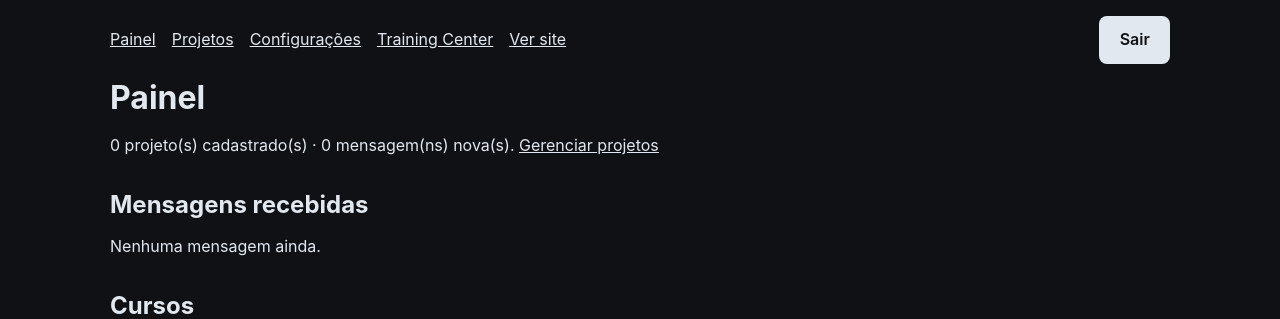
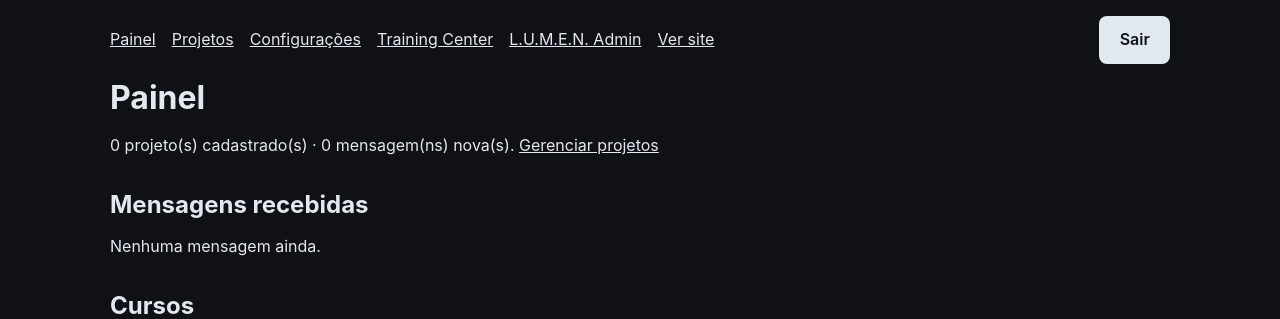
Before and after one commit to Leonardo360-arch/Portifolio-, a PHP site: page /admin/dashboard.php in a window 1280 px wide. Shown: the top 319 px of the page. Run offline with PHP 8.4, Linux system fonts and the light colour scheme; the visitor is signed in with stand-in values (Sample User, id 1); data that the repository does not hold is empty.

Commit message:
feat(admin): expose authenticated Lumen command console

```diff
--- a/admin/_layout.php
+++ b/admin/_layout.php
@@ -22,7 +22,7 @@ function admin_header(string $titulo): void
 <link rel="stylesheet" href="../assets/css/themes.css"><link rel="stylesheet" href="../assets/css/style.css">
 <script src="../assets/js/themes.js"></script></head><body>
 <header class="container admin-nav">
-  <a href="dashboard.php">Painel</a><a href="projetos.php">Projetos</a><a href="configuracoes.php">Configurações</a><a href="lumen.php">Training Center</a><a href="../index.php" target="_blank" rel="noopener">Ver site</a>
+  <a href="dashboard.php">Painel</a><a href="projetos.php">Projetos</a><a href="configuracoes.php">Configurações</a><a href="lumen.php">Training Center</a><a href="lumen-command.php">L.U.M.E.N. Admin</a><a href="../index.php" target="_blank" rel="noopener">Ver site</a>
   <form method="post" action="logout.php"><?= csrf_field() ?><button class="btn">Sair</button></form>
 </header>
 <main class="container admin" style="padding-bottom:4rem">
```
